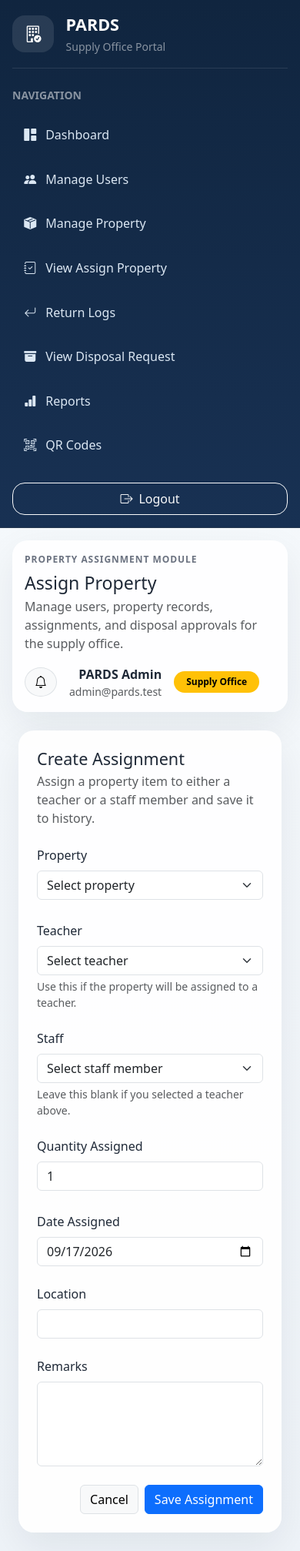
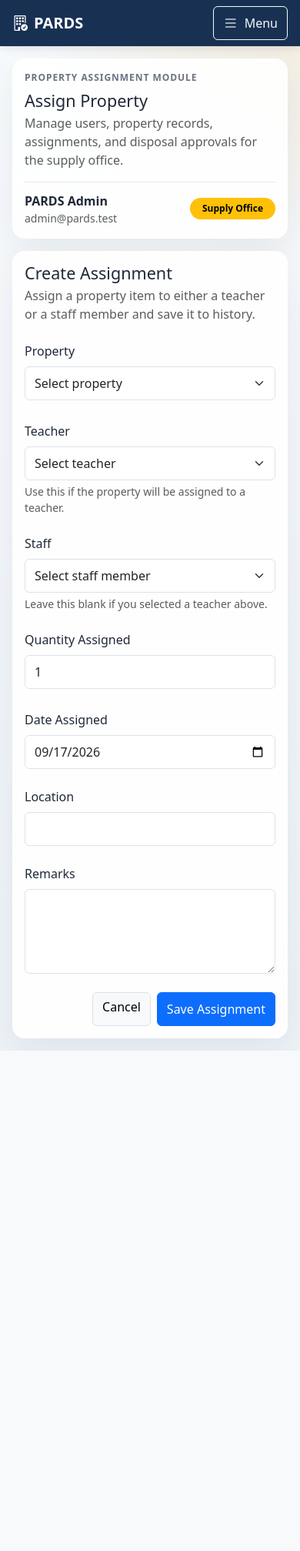
Before and after one commit to rbzromanlablab-lang/-RBLZCapstone, a Laravel app: page /assignments/create in a window 390 px wide. Shown: the whole page at 77% size. After the commit the page ends 1365 px from the top, so only its background shows below. Run offline with Laravel 12, Linux system fonts and the light colour scheme; a user stored in the database is signed in; data comes from the database, SQL or seed files in the repository.

Commit message:
Improve mobile layout and navigation

```diff
--- a/resources/views/layouts/app.blade.php
+++ b/resources/views/layouts/app.blade.php
@@ -30,6 +30,7 @@
 
         .sidebar-shell {
             width: 260px;
+            flex-shrink: 0;
             min-height: 100vh;
             background: linear-gradient(180deg, #10253f 0%, var(--pards-navy) 100%);
             border-right: 1px solid rgba(255, 255, 255, 0.08);
@@ -57,6 +58,18 @@
 
         .content-shell {
             min-width: 0;
+        }
+
+        .account-summary, .account-details {
+            min-width: 0;
+        }
+
+        .account-details {
+            overflow-wrap: anywhere;
+        }
+
+        .account-role {
+            flex-shrink: 0;
         }
 
         .topbar-card,
@@ -106,14 +119,85 @@
 
         @media (max-width: 991.98px) {
             .sidebar-shell {
-                min-height: auto;
-                width: 100%;
+                --bs-offcanvas-width: min(320px, 88vw);
+                width: var(--bs-offcanvas-width);
+                min-height: 100%;
+                overflow-y: auto;
                 border-right: 0;
-                border-bottom: 1px solid rgba(255, 255, 255, 0.08);
+                background: linear-gradient(180deg, #10253f 0%, var(--pards-navy) 100%);
+            }
+
+            .mobile-app-header {
+                position: sticky;
+                top: 0;
+                z-index: 1020;
+                background: var(--pards-navy);
+                box-shadow: 0 2px 12px rgba(15, 23, 42, 0.12);
             }
 
             .app-shell {
                 display: block !important;
+            }
+        }
+
+        @media (max-width: 575.98px) {
+            .content-shell main {
+                padding: 1rem !important;
+            }
+
+            .dashboard-card.p-4, .summary-card.p-4 {
+                padding: 1rem !important;
+            }
+
+            .topbar-card, .dashboard-card, .summary-card {
+                border-radius: 1rem;
+            }
+
+            .topbar-card h1 {
+                font-size: 1.35rem;
+            }
+
+            .account-summary {
+                flex-wrap: wrap;
+                gap: 0.5rem !important;
+                border-top: 1px solid #e5e7eb;
+                padding-top: 0.75rem;
+            }
+
+            .account-details {
+                flex: 1 1 160px;
+            }
+
+            .content-shell .btn, .mobile-app-header .btn, .sidebar-shell .btn-close {
+                min-height: 44px;
+            }
+
+            .sidebar-shell .btn-close {
+                min-width: 44px;
+            }
+
+            .form-control, .form-select {
+                min-height: 44px;
+                font-size: 1rem;
+            }
+
+            .flash-toast-container {
+                width: 100%;
+                padding: 1rem !important;
+            }
+
+            .flash-toast {
+                min-width: 0;
+                width: 100%;
+            }
+
+            .dashboard-card {
+                overflow-wrap: anywhere;
+            }
+
+            .dashboard-section-heading {
+                flex-wrap: wrap;
+                gap: 0.75rem;
             }
         }
     </style>
--- a/resources/views/layouts/partials/navbar.blade.php
+++ b/resources/views/layouts/partials/navbar.blade.php
@@ -22,17 +22,13 @@
                 <p class="text-muted mb-0">{{ $roleDescription }}</p>
             </div>
 
-            <div class="d-flex align-items-center gap-3">
-                <button type="button" class="btn btn-light rounded-circle border">
-                    <i class="bi bi-bell"></i>
-                </button>
-
-                <div class="text-end">
+            <div class="account-summary d-flex align-items-center gap-3">
+                <div class="account-details text-md-end">
                     <div class="fw-semibold">{{ $user?->name ?? 'PARDS User' }}</div>
                     <div class="text-muted small">{{ $user?->email ?? 'school@pards.local' }}</div>
                 </div>
 
-                <span class="badge rounded-pill text-bg-warning px-3 py-2">{{ $roleLabel }}</span>
+                <span class="account-role badge rounded-pill text-bg-warning px-3 py-2">{{ $roleLabel }}</span>
             </div>
         </div>
     </div>
--- a/resources/views/layouts/partials/sidebar.blade.php
+++ b/resources/views/layouts/partials/sidebar.blade.php
@@ -28,7 +28,23 @@
     ];
 @endphp
 
-<aside class="sidebar-shell d-flex flex-column p-3 p-lg-4">
+<header class="mobile-app-header d-lg-none d-flex align-items-center justify-content-between px-3 py-2">
+    <a href="{{ $dashboardRoute }}" class="text-white text-decoration-none fw-semibold fs-5">
+        <i class="bi bi-building-check me-2" aria-hidden="true"></i>PARDS
+    </a>
+    <button class="btn btn-outline-light d-flex align-items-center gap-2" type="button"
+        data-bs-toggle="offcanvas" data-bs-target="#appNavigation" aria-controls="appNavigation">
+        <i class="bi bi-list fs-5" aria-hidden="true"></i>Menu
+    </button>
+</header>
+
+<aside class="sidebar-shell offcanvas-lg offcanvas-start d-flex flex-column p-3 p-lg-4"
+    tabindex="-1" id="appNavigation" aria-labelledby="navigationTitle">
+    <div class="d-flex align-items-center justify-content-between d-lg-none mb-3">
+        <h2 class="h5 text-white mb-0" id="navigationTitle">Navigation</h2>
+        <button type="button" class="btn-close btn-close-white" data-bs-dismiss="offcanvas"
+            data-bs-target="#appNavigation" aria-label="Close navigation"></button>
+    </div>
     <div class="sidebar-header mb-4 pb-3">
         <a href="{{ $dashboardRoute }}" class="text-decoration-none text-white">
             <div class="d-flex align-items-center gap-3">
--- a/resources/views/properties/partials/form.blade.php
+++ b/resources/views/properties/partials/form.blade.php
@@ -303,7 +303,7 @@
     </div>
 </div>
 
-<div class="d-flex justify-content-end gap-2 mt-4">
+<div class="d-flex flex-column-reverse flex-sm-row justify-content-end gap-2 mt-4">
     <a href="{{ route('properties.index') }}" class="btn btn-light border">Cancel</a>
     <button type="submit" class="btn btn-primary">{{ $submitLabel }}</button>
 </div>
--- a/resources/views/teacher/dashboard.blade.php
+++ b/resources/views/teacher/dashboard.blade.php
@@ -36,7 +36,7 @@
     <div class="row g-4">
         <div class="col-lg-7">
             <div class="dashboard-card p-4 h-100">
-                <div class="d-flex align-items-center justify-content-between mb-4">
+                <div class="dashboard-section-heading d-flex align-items-center justify-content-between mb-4">
                     <div>
                         <p class="page-section-title mb-1">Recent Records</p>
                         <h3 class="h5 mb-0">Latest Accountability Records</h3>
@@ -77,7 +77,7 @@
 
         <div class="col-lg-5">
             <div class="dashboard-card p-4 h-100">
-                <div class="d-flex align-items-center justify-content-between mb-4">
+                <div class="dashboard-section-heading d-flex align-items-center justify-content-between mb-4">
                     <div>
                         <p class="page-section-title mb-1">Property Requests</p>
                         <h3 class="h5 mb-0">Request Tracking</h3>
```
